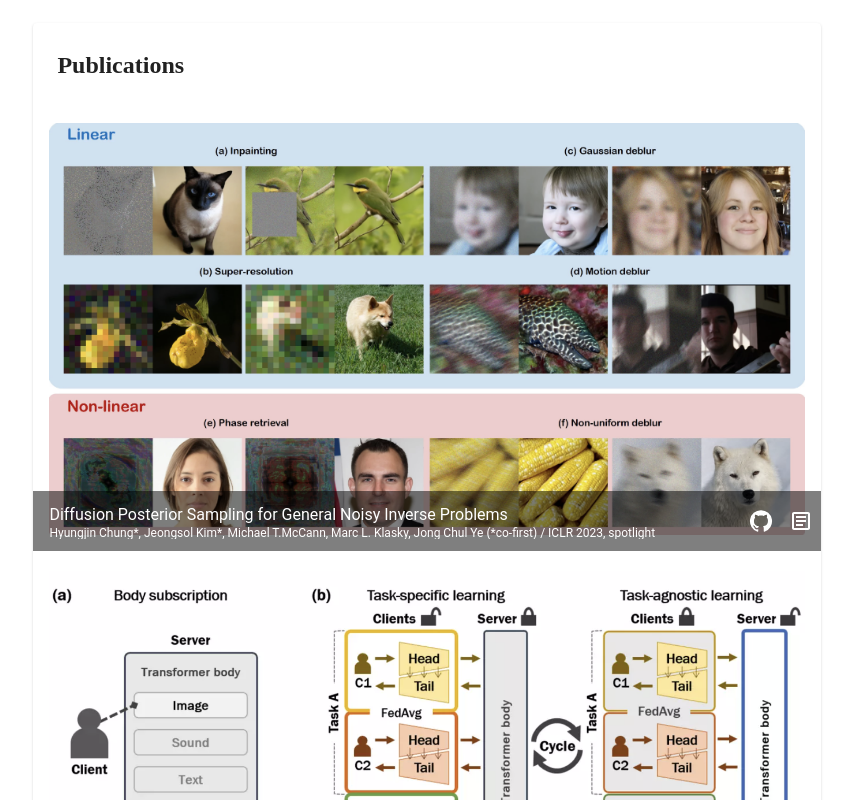
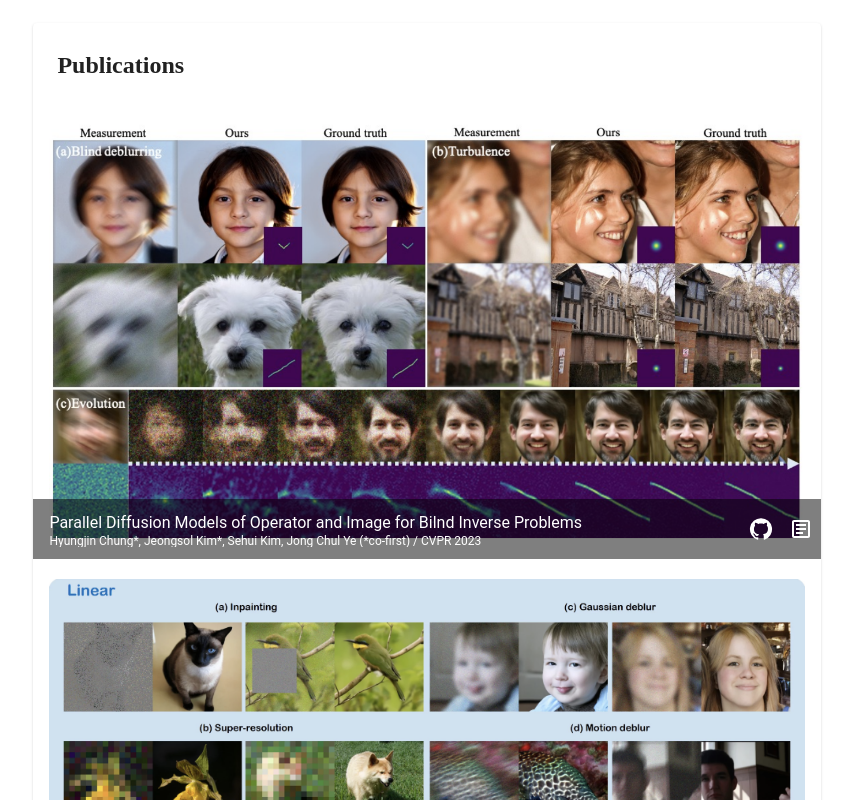
Before and after one commit to jeongsol-kim/jeongsol-kim, a React (Create React App) app: page / in a window 1280 px wide. Shown: the part 1820-2620 px from the top of the page, without its empty margins (213-1066 px from the left). Built offline with nearby package versions, Linux system fonts and the light colour scheme; a web font is replaced by a local one.

Commit message:
add new publication

```diff
--- a/src/components/publication/Publication.js
+++ b/src/components/publication/Publication.js
@@ -49,6 +49,14 @@ const PublicationBlock  = () => (
 
 const itemData = [
     {
+        img: process.env.PUBLIC_URL + '/imgs/blinddps',
+        title: 'Parallel Diffusion Models of Operator and Image for Bilnd Inverse Problems',
+        where: 'Hyungjin Chung*, Jeongsol Kim*, Sehui Kim, Jong Chul Ye (*co-first) / CVPR 2023',
+        code: '',
+        paper: 'https://arxiv.org/abs/2211.10656'
+
+    },
+    {
         img: process.env.PUBLIC_URL + '/imgs/dps',
         title: 'Diffusion Posterior Sampling for General Noisy Inverse Problems',
         where: 'Hyungjin Chung*, Jeongsol Kim*, Michael T.McCann, Marc L. Klasky, Jong Chul Ye (*co-first) / ICLR 2023, spotlight',
```
Also changed, not shown: public/imgs/blinddps.png (added).
